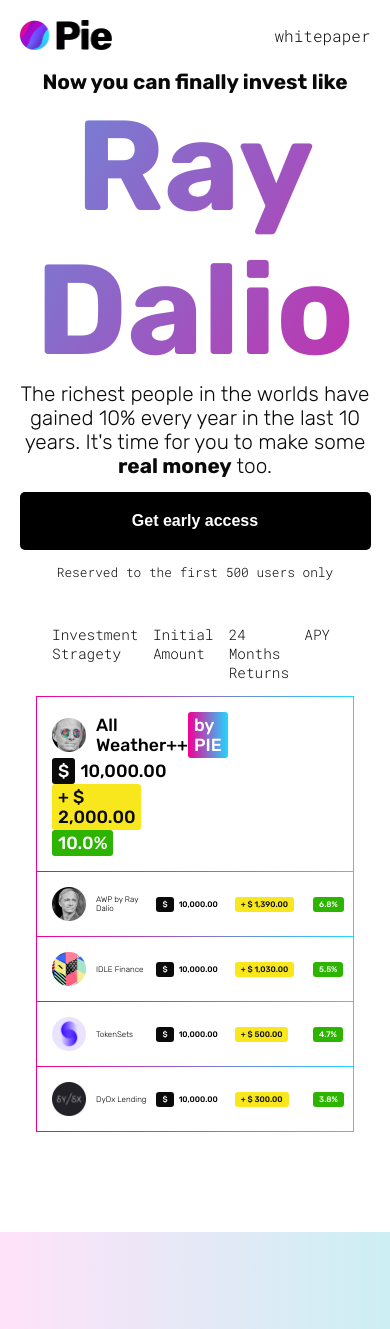
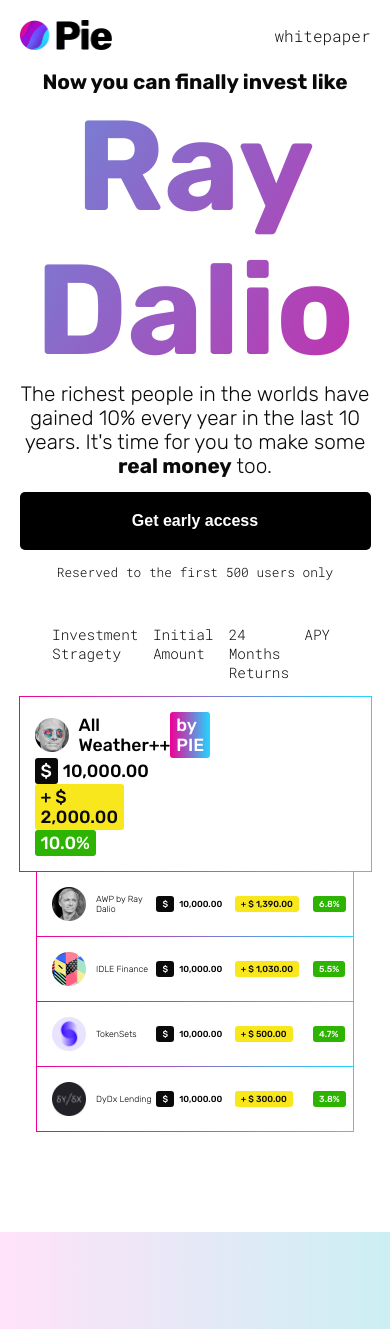
Before and after one commit to pie-dao/frontend, a React (Create React App) app: page / in a window 390 px wide. Shown: the top 1329 px of the page. Built offline with nearby package versions, Linux system fonts and the light colour scheme.

Commit message:
mobile table test

```diff
--- a/src/App.css
+++ b/src/App.css
@@ -16,7 +16,7 @@
   --text-medium-mobile: 1.3rem;
   --text-normal: 1.1rem;
   --text-prettysmall: 0.9rem;
-  --text-table-mobile: 0.5rem;
+  --text-table-mobile: 0.55rem;
   --text-verysmall: 0.8rem;
   --white: #ffffff;
   --secondary-font: 'Roboto Mono', monospace;
--- a/src/Components/ComparisonItemSpecial.js
+++ b/src/Components/ComparisonItemSpecial.js
@@ -10,6 +10,7 @@
 font-size: var(--text-normal);
 
   @media (max-width: 768px) {
+    width: 100%;
   }
 `;
 
```
